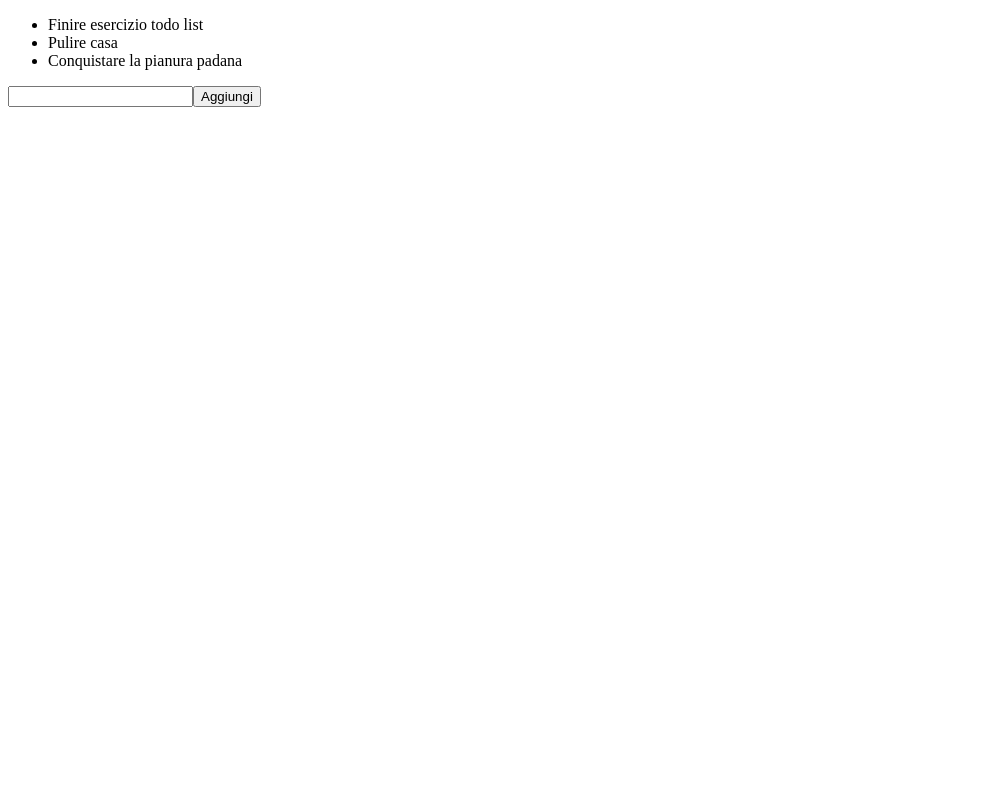
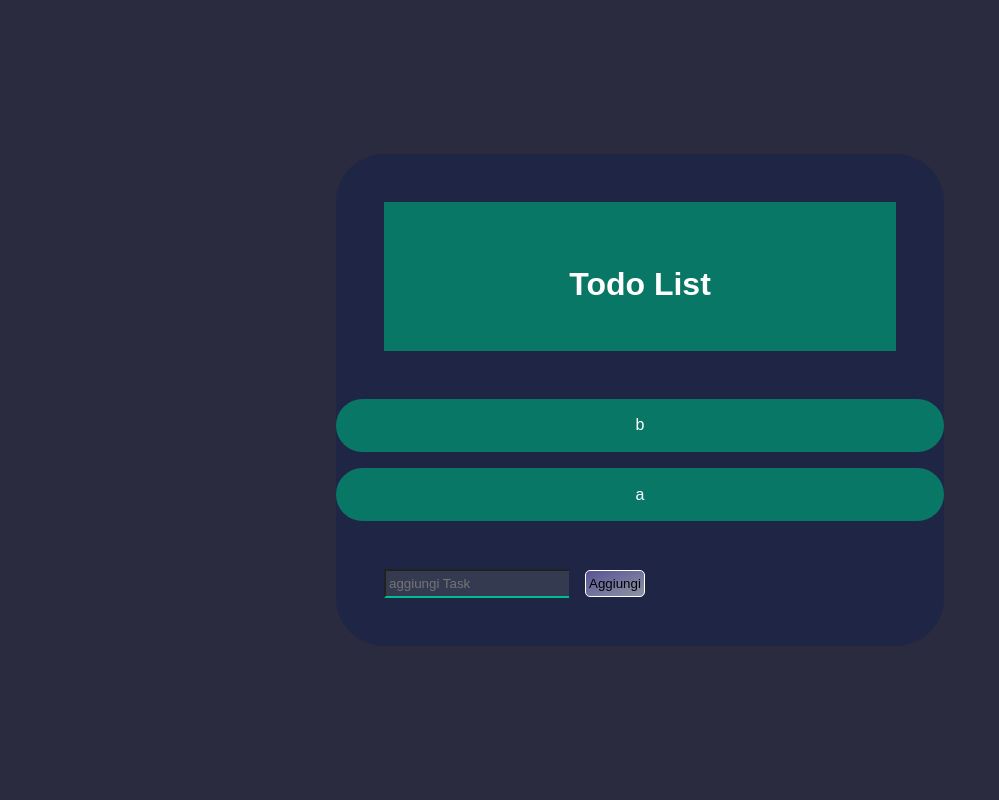
Before and after one commit to SimoneViglione/php-todo-list-json, a PHP site: page / in a window 1280 px wide. Shown: the whole page, without its empty margins (0-999 px from the left). Run offline with PHP 8.4, Linux system fonts and the light colour scheme; some libraries are stand-ins or nearby versions.

Commit message:
implementato databse.json e decode

```diff
--- a/index.php
+++ b/index.php
@@ -5,16 +5,25 @@
     <meta http-equiv="X-UA-Compatible" content="IE=edge">
     <meta name="viewport" content="width=device-width, initial-scale=1.0">
     <title>Todo List</title>
+
+    <link href="style.css" rel="stylesheet">
 </head>
 <body>
     <main>
         <div id="app">
-            <ul class="todolist">
-                <li v-for="todo in toDoList"> {{ todo }} </li>
-            </ul>
+            <div class="container">
 
-            <input type="text" v-model="task">
-            <button type="submit" @click="addTask"> Aggiungi </button>
+                    <h1> Todo List </h1>
+
+                    <ul class="todolist">
+                        <li v-for="todo in toDoList"> {{ todo }} </li>
+                    </ul>
+
+                    <input type="text" v-model="task" placeholder="aggiungi Task">
+                    <button type="submit" @click="addTask" > Aggiungi </button>
+                    </input>
+
+            </div>
         </div>
     </main>
 
--- a/main.js
+++ b/main.js
@@ -26,7 +26,8 @@ createApp({
                 this.toDoList = response.data;
                 this.task= '';
             });
-        }
+        },
+
     },
   mounted() {
     this.getToDoList();
--- a/server.php
+++ b/server.php
@@ -1,12 +1,13 @@
 <?php
-    $toDoList = [
-        'Finire esercizio todo list',
-        'Pulire casa',
-        'Conquistare la pianura padana'
-    ];
+
+    $string = file_get_contents('tasksDatabase.json');
+    $toDoList = json_decode($string, true);
 
     if (isset($_POST['task'])) {
         $toDoList[] = $_POST['task'];
+
+        $myTasks = json_encode($toDoList);
+        file_put_contents('tasksDatabase.json', $myTasks);
     }
 
     header('Content-Type: application/json');
--- /dev/null
+++ b/style.css
@@ -0,0 +1,68 @@
+body {
+    margin: 0;
+	height: 100vh;
+	display: flex;
+	justify-content: center;
+    align-items: center;
+	background: rgb(42, 43, 63);
+	font-family: sans-serif;
+}
+
+h1 {
+    top: 0;
+    margin: 0;
+    padding: 3rem 0;
+    padding-top: 4rem;
+    position: sticky;
+    text-align: center;
+    color: #fff;
+    margin-bottom: 3rem;
+    background: rgba(0, 155, 116, 0.7);
+}
+
+
+
+.container {
+    width: 40vw;
+	padding: 3rem;
+	overflow-y: hidden;
+	overflow-x: hidden;
+	position: relative;
+	border-radius: 3rem;
+	background: rgba(14, 28, 77, 0.352);
+}
+
+ul {
+    margin: 0;
+    gap: 1rem;
+    padding: 0;
+    display: flex;
+    list-style: none;
+    place-items: center;
+    flex-direction: column;
+}
+
+li {
+    width: 35rem;
+    text-align: center;
+    color: #fff;
+    border-radius: 3rem;
+    background: rgba(0, 155, 116, 0.7);
+    padding: 1.1rem 1.5rem 1.1rem 1.5rem;
+}
+
+input {
+    padding: 5px 3px;
+    margin-top: 3rem;
+    background-color: rgb(52, 58, 80);
+    border-right: none;
+    border-bottom: solid 2px #00bf8f;
+}
+
+button {
+    margin-left: 1rem;
+    padding: 5px 3px;
+    border-radius: 5px;
+    border: solid 1px white;
+    background: linear-gradient(to right bottom, rgba(161, 142, 255, 0.44), rgba(255, 255, 255, 0.5));
+}
--- /dev/null
+++ b/tasksDatabase.json
@@ -0,0 +1 @@
+["b","a"]
```
